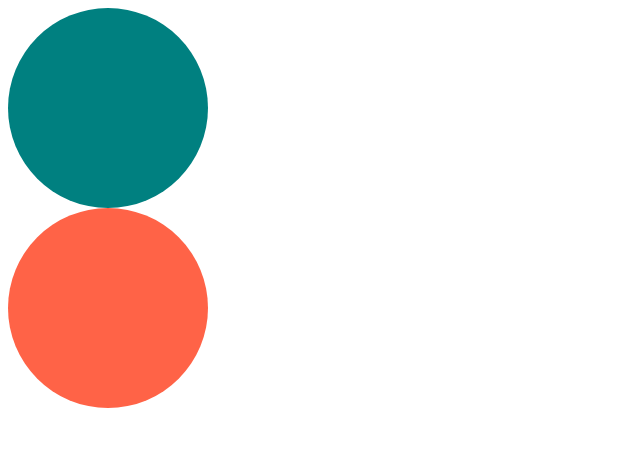
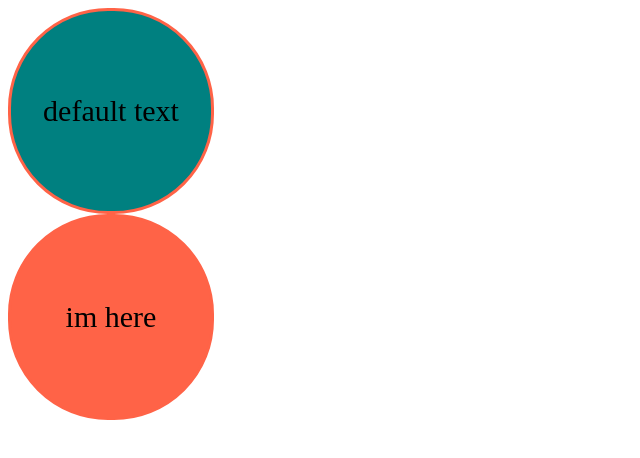
Before and after one commit to kangdongil/react-styled-components-practice_221211, a React (Create React App) app: page / in a window 1280 px wide. Shown: the top 458 px of the page, without its empty margins (0-640 px from the left). Built offline with nearby package versions, Linux system fonts and the light colour scheme.

Commit message:
Two Circles: Type Props & Optional Props & Prop Default

```diff
--- a/src/App.tsx
+++ b/src/App.tsx
@@ -4,8 +4,8 @@ import Circle from "./Circle";
 function App() {
   return (
     <div>
-      <Circle bgColor="teal" />
-      <Circle bgColor="tomato" />
+      <Circle bgColor="teal" borderColor="tomato" />
+      <Circle text="im here" bgColor="tomato" />
     </div>
   );
 }
--- a/src/Circle.tsx
+++ b/src/Circle.tsx
@@ -2,6 +2,7 @@ import styled from "styled-components";
 
 interface ContainerProps {
     bgColor: string;
+    borderColor: string;
 }
 
 const Container = styled.div<ContainerProps>`
@@ -9,14 +10,25 @@ const Container = styled.div<ContainerProps>`
     height: 200px;
     border-radius: 100px;
     background-color: ${props => props.bgColor};
+    border: 3px solid ${(props) => props.borderColor};
+    display: flex;
+    justify-content: center;
+    align-items: center;
+    font-size: 30px;
 `;
 
 interface CircleProps {
     bgColor: string;
+    borderColor?: string;
+    text?: string;
 }
 
-function Circle({ bgColor }: CircleProps) {
-    return <Container bgColor={bgColor} />;
+function Circle({ bgColor, borderColor, text = "default text" }: CircleProps) {
+    return (
+    <Container bgColor={bgColor} borderColor={borderColor ?? bgColor }>
+        {text}
+    </Container>
+    );
 }
 
 export default Circle;
```
